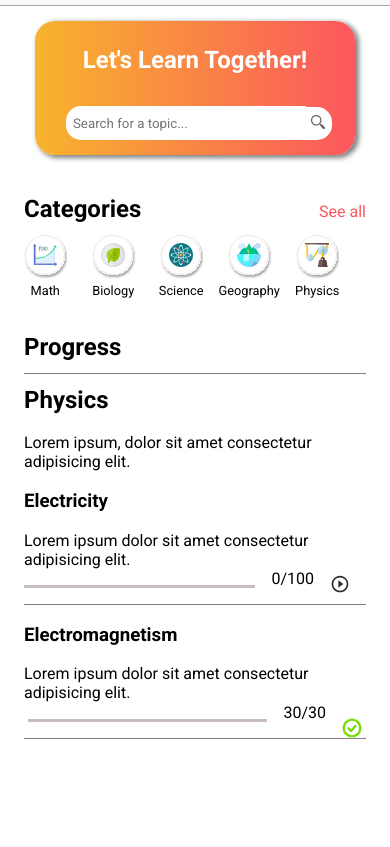
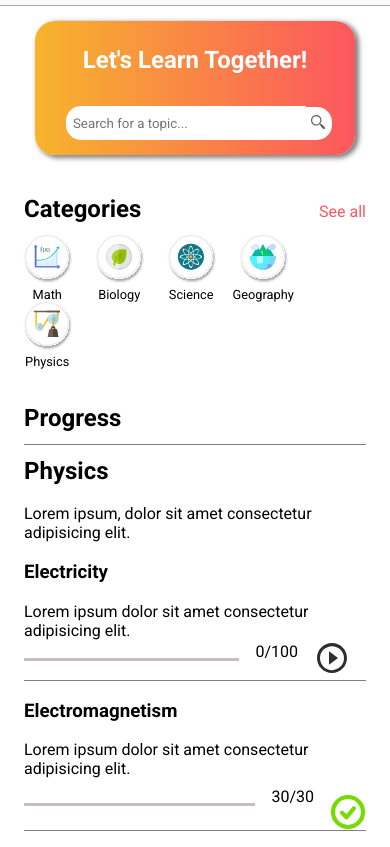
Before and after one commit to Your1405/edu-lab, a plain HTML site: page index.html in a window 390 px wide. Both pictures are taken after a click on the element "See all". Shown: the part 76-923 px from the top of the page. Before the commit the page ends 844 px from the top, so only its background shows below. Drawn offline with Linux system fonts and the light colour scheme.

Commit message:
added 'see more' button functionality

```diff
--- a/index.html
+++ b/index.html
@@ -4,11 +4,31 @@
         <meta charset="UTF-8">
         <meta http-equiv="X-UA-Compatible" content="IE=edge">
         <meta name="viewport" content="width=device-width, initial-scale=1.0">
+
+        <!--Progressive Web App support-->
+        <link rel="shortcut icon" href="assets/icon-16-16.png" type="image/png">
+        <link rel="manifest" href="/manifest.webmanifest" crossorigin="use-credentials">
+
+        <!--Android PWA Support-->
+        <meta name="theme-color" content="#FAFAFA">
+        <meta name="mobile-web-app-capable" content="yes">
+
+        <!--iOS PWA Support-->
+        <meta name="apple-mobile-web-app-title" content="EduLab">
+        <meta name="apple-mobile-web-app-capable" content="yes">
+        <meta name="apple-mobile-web-app-status-bar-style" content="#FAFAFA">
+        <link href="/assets/icon-120-120.png" rel="apple-touch-icon" sizes="120x120">
+        <link href="/assets/icon-180-180.png" rel="apple-touch-icon" sizes="180x180">
+        <link href="/assets/icon-180-180.png" rel="apple-touch-startup-image">
+
+
         <link rel="stylesheet" type="text/css" href="/css/styles.css">
-        <link rel="manifest" href="/manifest.webmanifest" crossorigin="use-credentials">
+
+        <!--Font imports-->
         <link rel="preconnect" href="https://fonts.googleapis.com">
         <link rel="preconnect" href="https://fonts.gstatic.com" crossorigin>
         <link href="https://fonts.googleapis.com/css2?family=Roboto:wght@400;500;700;900&display=swap" rel="stylesheet">
+
         <title>EduLab</title>
     </head>
     <body>
@@ -20,7 +40,7 @@
         <aside id="profile-sidebar" hidden="true">
             <div class="sidebar-element sidebar-username">
                 <img src="assets/icons/profile.svg" width="24px" height="24px" alt="Username">
-                <span>Youri</span>
+                <span id="username">Youri</span>
             </div>
             <div class="sidebar-element">
                 <a href="#">
@@ -40,44 +60,44 @@
             <form>
                 <input type="search" placeholder="Search for a topic..." class="search">
                 <button type="submit" class="search-button">
-                    <img src="assets/icons/search.svg" alt="Search">
+                    <img src="assets/icons/search.svg" alt="Search" width="14px" height="14px">
                 </button>
             </form>
         </section>
         <section>
             <div class="categories-title">
                 <h1>Categories</h1>
-                <p onclick="seeAllCategories()">See all</p>
+                <p onclick="seeAllCategories()" id="see-all-button">See all</p>
             </div>
             <div class="category-container">
-                <ul class="category-list">
+                <ul class="category-list" id="category-list">
                     <li class="category-item">
                         <a href="#">
-                            <img src="assets/icons/math.svg" alt="Math">
+                            <img src="assets/icons/math.svg" alt="Math" width="48px" height="48px">
                         </a>
                         <h2>Math</h2>
                     </li>
                     <li class="category-item">
                         <a href="#">
-                            <img src="assets/icons/biology.svg" alt="Biology">
+                            <img src="assets/icons/biology.svg" alt="Biology" width="48px" height="48px">
                         </a>
                         <h2>Biology</h2>
                     </li>
                     <li class="category-item">
                         <a href="#">
-                            <img src="assets/icons/science.svg" alt="Science">
+                            <img src="assets/icons/science.svg" alt="Science" width="48px" height="48px">
                         </a>
                         <h2>Science</h2>
                     </li>
                     <li class="category-item">
                         <a href="#">
-                            <img src="assets/icons/geography.svg" alt="Geography">
+                            <img src="assets/icons/geography.svg" alt="Geography" width="48px" height="48px">
                         </a>
                         <h2>Geography</h2>
                     </li>
                     <li class="category-item">
                         <a href="#">
-                            <img src="assets/icons/physics.svg" alt="Physics" >
+                            <img src="assets/icons/physics.svg" alt="Physics" width="48px" height="48px">
                         </a>
                         <h2>Physics</h2>
                     </li>
@@ -97,16 +117,18 @@
                             <div class="item-progress">
                                 <div class="percentage-completed not-complete"></div>
                                 <p>0/100</p>
-                                <a href="#"><img src="assets/icons/play-button.svg" alt="play"></a>
+                                <a href="#"><img src="assets/icons/play-button.svg" alt="play" width="36px" height="36px"></a>
                             </div>
                         </li>
                         <li class="progress-item-list-item">
                             <h3 class="progress-item-subcategory-title">Electromagnetism</h3>
                             <p class="progress-item-subcategory-subtitle">Lorem ipsum dolor sit amet consectetur adipisicing elit.</p>
                             <div class="item-progress">
-                                <div class="percentage-completed complete"></div>
+                                <div class="percentage-completed">
+                                    <div class="complete"></div>
+                                </div>
                                 <p>30/30</p>
-                                <img src="assets/icons/complete-check.svg" alt="completed">
+                                <img src="assets/icons/complete-check.svg" alt="completed" width="36px" height="36px">
                             </div>
                         </li>
                     </ul>
--- a/scripts/ui.js
+++ b/scripts/ui.js
@@ -7,3 +7,19 @@ function openProfileSideBar() {
     }
     else profileSidebar.hidden = true;
 }
+
+let categoryRow = document.getElementById('category-list');
+let seeAllButton = document.getElementById('see-all-button');
+let allCategoriesVisible = true;
+
+function seeAllCategories () {
+    if(allCategoriesVisible == true) {
+        seeAllButton.style.color = '#FC575E'
+        allCategoriesVisible = false;
+        categoryRow.style.flexWrap = 'wrap';
+    } else {
+        seeAllButton.style.color = '#888080'
+        allCategoriesVisible = true;
+        categoryRow.style.flexWrap = 'nowrap';
+    }
+}
```
